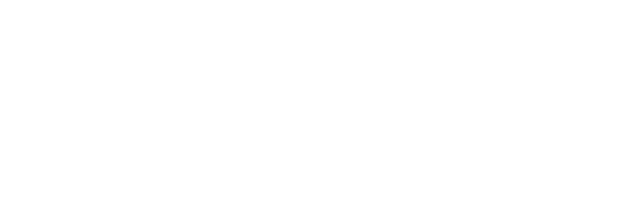
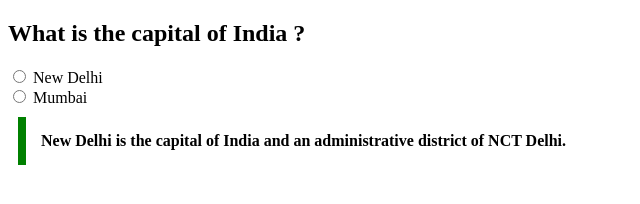
Before and after one commit to acciojob/trivia-harishz13, a website: page main.html in a window 1280 px wide. Shown: the whole page, without its empty margins (0-640 px from the left). Drawn offline with Linux system fonts and the light colour scheme.

Commit message:
Update main.html
html code

```diff
--- a/main.html
+++ b/main.html
@@ -8,6 +8,15 @@
 
 <body>
 	<!-- the entire body must be written by student -->
+	<h2>What is the capital of India ?</h2>
+    <form class="fmm">
+        <input type="radio" id="New Delhi"name="capital1"value="New Delhi">
+        <label for="New Delhi">New Delhi </label><br>
+        <input type="radio"id="Mumbai"name="capital2"value="Mumbai">
+        <label for="Mumbai">Mumbai </label><br>
+        <p class="ans"><b>New Delhi is the capital of India and an administrative district of NCT Delhi.</b></p>
+
+    </form>
     <script type="text/javascript" src="./script.js">
 </script>
 
```
